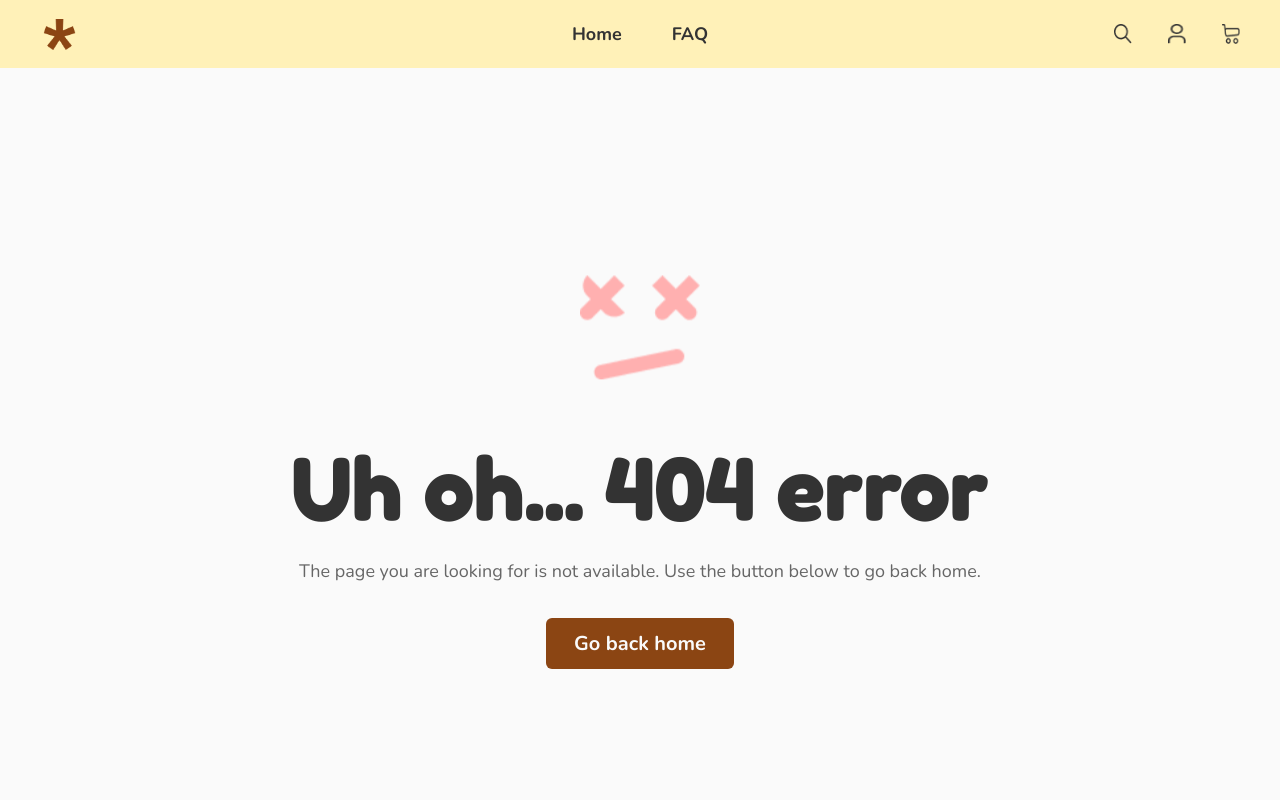
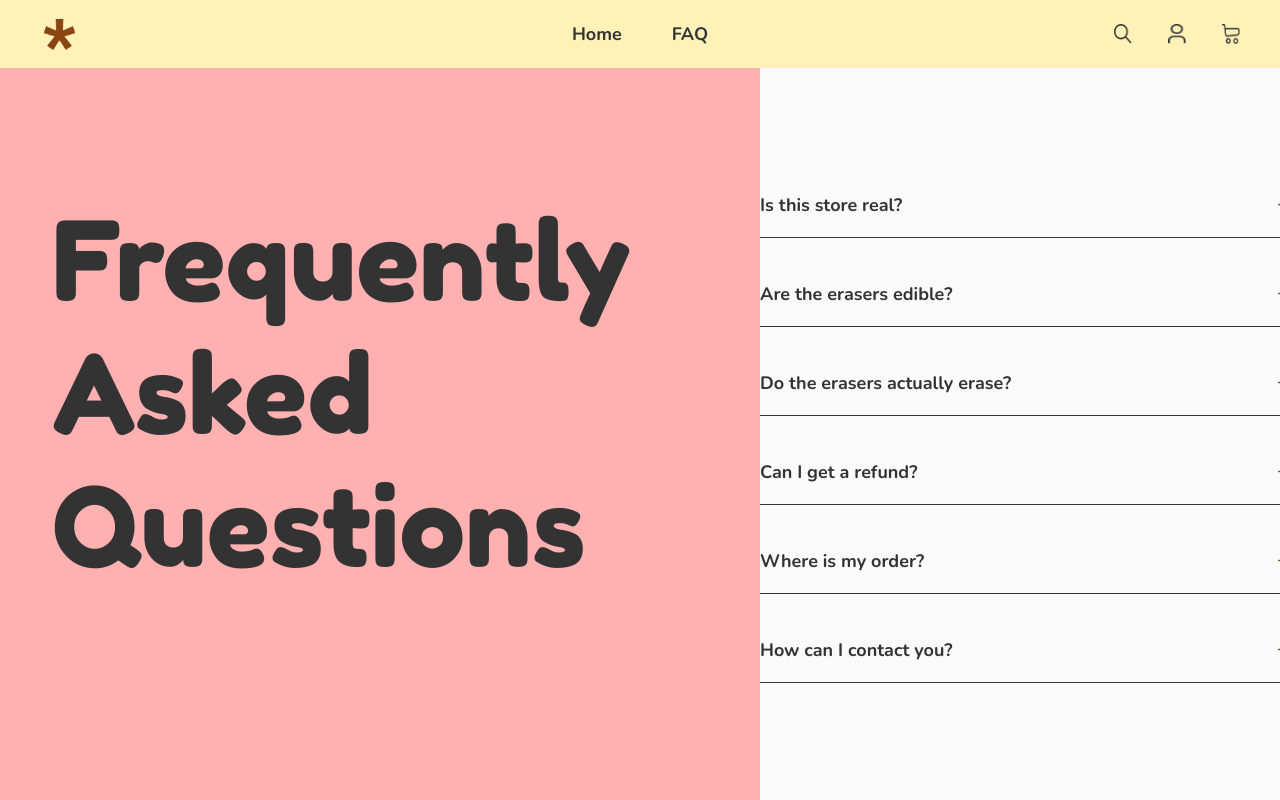
Before and after one commit to mjc498/idm364-mjc498, a SvelteKit app: page /faq in a window 1280 px wide. Before the commit this address had no page. Shown: the top 800 px of the page. Built offline with nearby package versions, Linux system fonts and the light colour scheme.

Commit message:
❓ FAQ Page

```diff
--- a/src/lib/components/Header.svelte
+++ b/src/lib/components/Header.svelte
@@ -1,5 +1,8 @@
 <script>
 	import { page } from '$app/stores';
+
+	// Using $derived for reactive pathname check (SvelteKit 5 pattern)
+	let currentPath = $derived($page.url.pathname);
 </script>
 
 <nav class="navbar">
@@ -9,8 +12,8 @@
 		</a>
 
 		<div class="nav-links">
-		<a href="/" class:active={$page.url.pathname === '/'}>Home</a>
-		<a href="/faq" class:active={$page.url.pathname === '/faq'}>FAQ</a>
+			<a href="/" class:active={currentPath === '/'}>Home</a>
+			<a href="/faq" class:active={currentPath === '/faq'}>FAQ</a>
 		</div>
 
 		<div class="nav-icons">
@@ -53,6 +56,10 @@
 		transition: opacity 0.2s;
 	}
 
+	.logo:hover {
+		opacity: 0.7;
+	}
+
 	.nav-links {
 		position: absolute;
 		left: 50%;
@@ -64,6 +71,7 @@
 	.nav-links a {
 		text-decoration: none;
 		color: #333333;
+		font-family: 'Nunito', sans-serif;
 		font-size: 18px;
 		font-weight: 700;
 		position: relative;
@@ -107,6 +115,10 @@
 			gap: 1.5rem;
 		}
 
+		.nav-links a {
+			font-size: 16px;
+		}
+
 		.nav-icons {
 			gap: 1rem;
 		}
--- /dev/null
+++ b/src/routes/faq/+page.svelte
@@ -0,0 +1,240 @@
+<script>
+	let openQuestion = $state(null);
+
+	const faqs = [
+		{
+			id: 1,
+			question: "Is this store real?",
+			answer: "No, this store is not real! This is a project I created for a class called Interactive App Design IV. The class required its students create an online shopping store using the framework SvelteKit."
+		},
+		{
+			id: 2,
+			question: "Are the erasers edible?",
+			answer: "No, the erasers are not edible! They are designed to look like delicious fruits but are made of rubber and other materials not meant for consumption. Please do not eat them!"
+		},
+		{
+			id: 3,
+			question: "Do the erasers actually erase?",
+			answer: "Yes! While they look like adorable fruits, these erasers are fully functional and can erase pencil marks effectively. They work just like regular erasers."
+		},
+		{
+			id: 4,
+			question: "Can I get a refund?",
+			answer: "Since this is a demonstration project for a class assignment, no actual transactions occur and therefore refunds are not applicable. This is a portfolio piece showcasing web development skills."
+		},
+		{
+			id: 5,
+			question: "Where is my order?",
+			answer: "As this is a demo store created for educational purposes, no real orders are processed or shipped. This project demonstrates e-commerce functionality and user interface design."
+		},
+		{
+			id: 6,
+			question: "How can I contact you?",
+			answer: "If you'd like to reach out about this project or discuss web development opportunities, please feel free to contact me through my portfolio website or professional social media accounts."
+		}
+	];
+
+	function toggleQuestion(id) {
+		openQuestion = openQuestion === id ? null : id;
+	}
+</script>
+
+<svelte:head>
+	<title>FAQ - Erase with Taste</title>
+</svelte:head>
+
+<main class="faq-container">
+	<div class="left-section">
+		<h1 class="title">Frequently Asked Questions</h1>
+	</div>
+
+	<div class="right-section">
+		<div class="questions-container">
+			{#each faqs as faq}
+				<div class="faq-item">
+					<button
+						class="question-header"
+						onclick={() => toggleQuestion(faq.id)}
+						aria-expanded={openQuestion === faq.id}
+					>
+						<span class="question-text">{faq.question}</span>
+						<img
+							src="/images/plus.svg"
+							alt="Toggle answer"
+							class="plus-icon"
+							class:rotated={openQuestion === faq.id}
+						/>
+					</button>
+					{#if openQuestion === faq.id}
+						<div class="answer">
+							<p>{faq.answer}</p>
+						</div>
+					{/if}
+				</div>
+			{/each}
+		</div>
+	</div>
+</main>
+
+<style>
+	:global(body) {
+		background-color: #FAFAFA;
+		margin: 0;
+		padding: 0;
+		font-family: 'Nunito', sans-serif;
+	}
+
+	.faq-container {
+		display: flex;
+		height: 1040px;
+		align-self: stretch;
+		overflow: hidden;
+	}
+
+	.left-section {
+		display: inline-flex;
+		padding: 52px 115px 598px 52px;
+		flex-direction: column;
+		align-items: center;
+		background: #FFB0B0;
+	}
+
+	.title {
+		width: 593px;
+		color: #333;
+		font-family: 'Fredoka One', sans-serif;
+		font-size: 110px;
+		font-weight: 400;
+	}
+
+	.right-section {
+		display: flex;
+		flex: 1;
+		background: #FAFAFA;
+		justify-content: center;
+		align-items: flex-start;
+	}
+
+	.questions-container {
+		display: flex;
+		width: 538px;
+		padding: 105px 0;
+		flex-direction: column;
+		align-items: flex-start;
+		gap: 24px;
+	}
+
+	.faq-item {
+		width: 100%;
+	}
+
+	.question-header {
+		display: flex;
+		justify-content: space-between;
+		align-items: center;
+		align-self: stretch;
+		border-bottom: 1px solid #333;
+		width: 100%;
+		background: none;
+		border-top: none;
+		border-left: none;
+		border-right: none;
+		padding: 20px 0;
+		cursor: pointer;
+	}
+
+	.question-text {
+		color: #333;
+		font-family: 'Nunito', sans-serif;
+		font-size: 18px;
+		font-weight: 700;
+		text-align: left;
+	}
+
+	.plus-icon {
+		width: 20px;
+		height: 20px;
+		transition: transform 0.3s ease;
+		/* flex-shrink: 0; */
+	}
+
+	.plus-icon.rotated {
+		transform: rotate(45deg);
+	}
+
+	.answer {
+		width: 100%;
+		padding: 20px 0;
+		animation: slideDown 0.3s ease-out;
+		overflow: hidden;
+	}
+
+	.answer p {
+		color: #333;
+		font-family: 'Nunito', sans-serif;
+		font-size: 16px;
+		line-height: 25.2px;
+		margin: 0;
+	}
+
+	@keyframes slideDown {
+		from {
+			opacity: 0;
+			max-height: 0;
+		}
+		to {
+			opacity: 1;
+			max-height: 500px;
+		}
+	}
+
+	/* Responsive Design */
+	@media (max-width: 1024px) {
+		.faq-container {
+			flex-direction: column;
+			height: auto;
+		}
+
+		.left-section {
+			padding: 40px;
+			align-items: flex-start;
+		}
+
+		.title {
+			width: 100%;
+			font-size: 64px;
+			line-height: 74px;
+		}
+
+		.questions-container {
+			width: 90%;
+			padding: 60px 0;
+		}
+	}
+
+	@media (max-width: 768px) {
+		.left-section {
+			padding: 30px;
+		}
+
+		.title {
+			font-size: 48px;
+			line-height: 58px;
+		}
+
+		.questions-container {
+			width: 95%;
+			padding: 40px 0;
+		}
+
+		.question-text {
+			font-size: 16px;
+			line-height: 22px;
+		}
+
+		.answer p {
+			font-size: 16px;
+			line-height: 22px;
+		}
+	}
+</style>
```
Also changed, not shown: src/routes/cart/+page.svelte (+2 -14 lines), static/images/plus.svg (added). Lines whose indentation alone changed are shown as unchanged.
